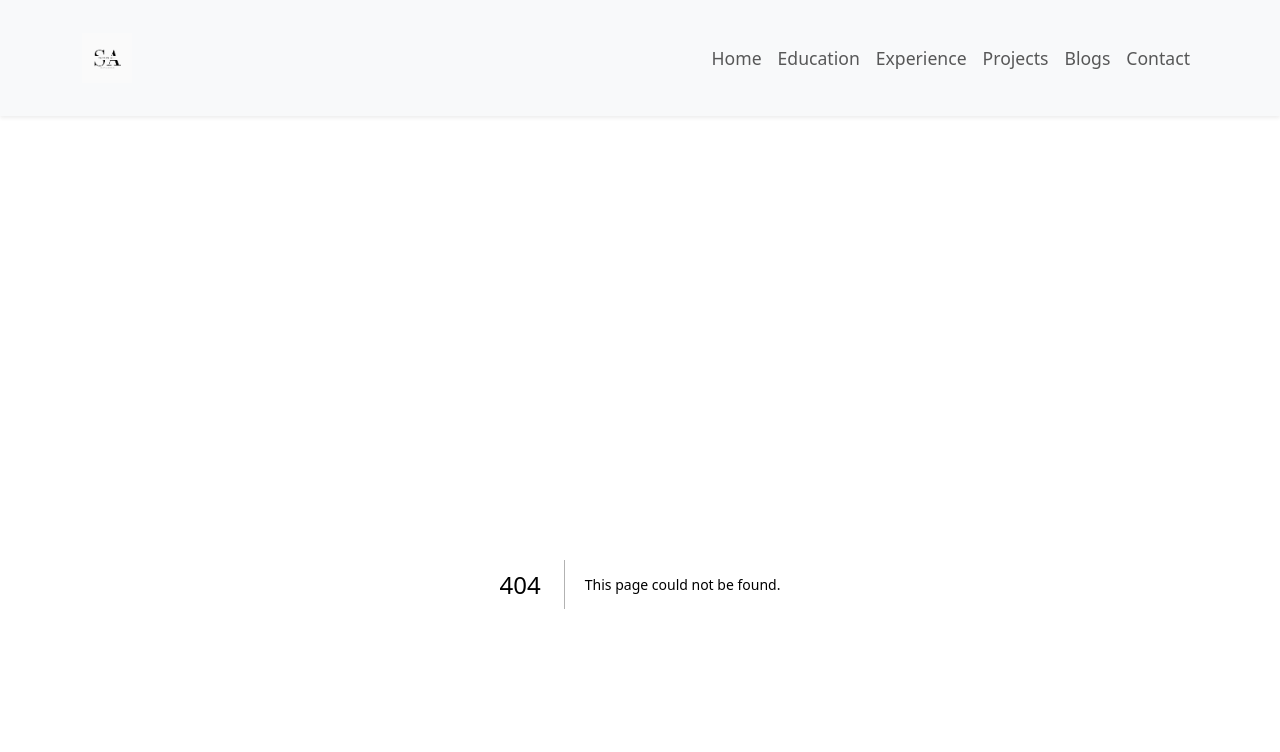
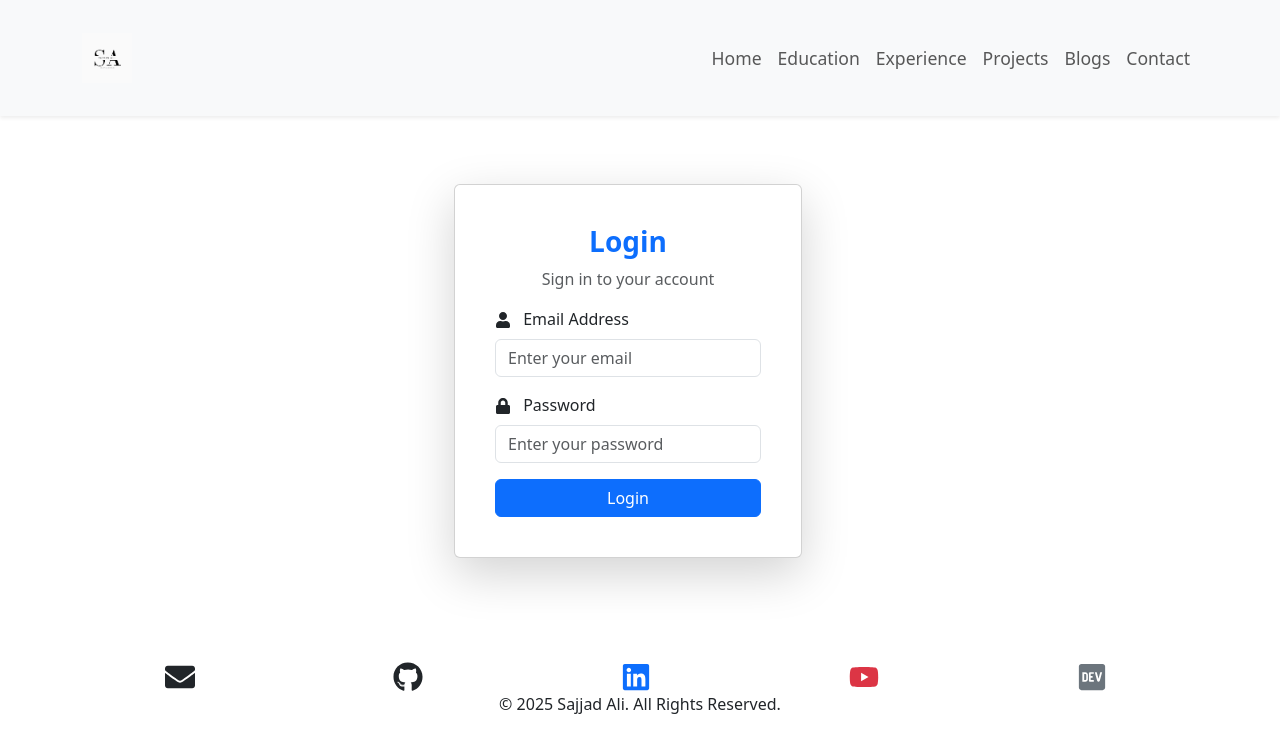
Before and after one commit to SajjadAli54/sajjadali, a Next.js app: page /login in a window 1280 px wide. Before the commit this address had no page. Shown: the top 752 px of the page. Built offline with nearby package versions, Linux system fonts and the light colour scheme.

Commit message:
Add Login form

```diff
--- a/app/App.css
+++ b/app/App.css
@@ -106,14 +106,15 @@ body {
 input:-webkit-autofill,
 textarea:-webkit-autofill {
   background-color: #6c757d !important; /* Match bg-secondary */
-  color: #f8f9fa !important; /* Match text-light */
   transition: background-color 5000s ease-in-out 0s; /* Prevent instant flash */
 }
 
+/*
 input:-webkit-autofill::first-line,
 textarea:-webkit-autofill::first-line {
-  color: #f8f9fa !important; /* Ensure text color matches */
+  color: #f8f9fa !important;
 }
+*/
 
 .glassmorphism {
   background: rgba(255, 255, 255, 0.1); /* Half-transparent */
--- /dev/null
+++ b/app/login/page.tsx
@@ -0,0 +1,126 @@
+"use client";
+
+import { useState } from "react";
+import { useRouter } from "next/navigation";
+import { Form, Button, Row, Col, Card, Alert } from "react-bootstrap";
+import { FaUser, FaLock } from "react-icons/fa";
+
+interface Error {
+  email?: string;
+  password?: string;
+}
+
+export default function Login() {
+  const [formData, setFormData] = useState({ email: "", password: "" });
+  const [errors, setErrors]: [
+    Error,
+    React.Dispatch<React.SetStateAction<Error>>
+  ] = useState({});
+  const [loading, setLoading] = useState(false);
+  const [errorMessage, setErrorMessage] = useState("");
+
+  const router = useRouter();
+
+  const handleChange = (e: React.ChangeEvent<HTMLInputElement>) => {
+    setFormData({ ...formData, [e.target.id]: e.target.value });
+    setErrors((prev) => ({ ...prev, [e.target.id]: "" }));
+  };
+
+  const validateForm = () => {
+    const newErrors: Error = {};
+    if (!formData.email.trim()) newErrors.email = "Email is required.";
+    if (!formData.password.trim()) newErrors.password = "Password is required.";
+    return newErrors;
+  };
+
+  const handleSubmit = (e: React.FormEvent<HTMLFormElement>) => {
+    e.preventDefault();
+    const validationErrors = validateForm();
+    if (Object.keys(validationErrors).length > 0) {
+      setErrors(validationErrors);
+      return;
+    }
+
+    setLoading(true);
+    setTimeout(() => {
+      if (
+        formData.email === "admin@example.com" &&
+        formData.password === "password"
+      ) {
+        router.push("/dashboard");
+      } else {
+        setErrorMessage("Invalid email or password.");
+        setLoading(false);
+      }
+    }, 1000);
+  };
+
+  return (
+    <Row className="w-100">
+      <Col md={6} lg={4} className="mx-auto">
+        <Card className="shadow-lg p-4 rounded">
+          <Card.Body>
+            <h3 className="text-center text-primary fw-bold">Login</h3>
+            <p className="text-center text-muted">Sign in to your account</p>
+
+            {errorMessage && <Alert variant="danger">{errorMessage}</Alert>}
+
+            <Form onSubmit={handleSubmit}>
+              <Form.Group className="mb-3">
+                <Form.Label>
+                  <FaUser className="me-2" /> Email Address
+                </Form.Label>
+                <Form.Control
+                  type="email"
+                  id="email"
+                  value={formData.email}
+                  onChange={handleChange}
+                  isInvalid={!!errors.email}
+                  placeholder="Enter your email"
+                />
+                <Form.Control.Feedback type="invalid">
+                  {errors.email}
+                </Form.Control.Feedback>
+              </Form.Group>
+
+              <Form.Group className="mb-3">
+                <Form.Label>
+                  <FaLock className="me-2" /> Password
+                </Form.Label>
+                <Form.Control
+                  type="password"
+                  id="password"
+                  value={formData.password}
+                  onChange={handleChange}
+                  isInvalid={!!errors.password}
+                  placeholder="Enter your password"
+                />
+                <Form.Control.Feedback type="invalid">
+                  {errors.password}
+                </Form.Control.Feedback>
+              </Form.Group>
+
+              <Button
+                type="submit"
+                className="w-100"
+                variant="primary"
+                disabled={loading}
+              >
+                {loading ? "Logging in..." : "Login"}
+              </Button>
+            </Form>
+
+            {/* <div className="text-center mt-3">
+              <p className="mb-0">
+                Don&apos;t have an account?{" "}
+                <a href="/register" className="text-primary">
+                  Sign Up
+                </a>
+              </p>
+            </div> */}
+          </Card.Body>
+        </Card>
+      </Col>
+    </Row>
+  );
+}
```
Also changed, not shown: app/dashboard/page.tsx (added, +7 -0 lines).
